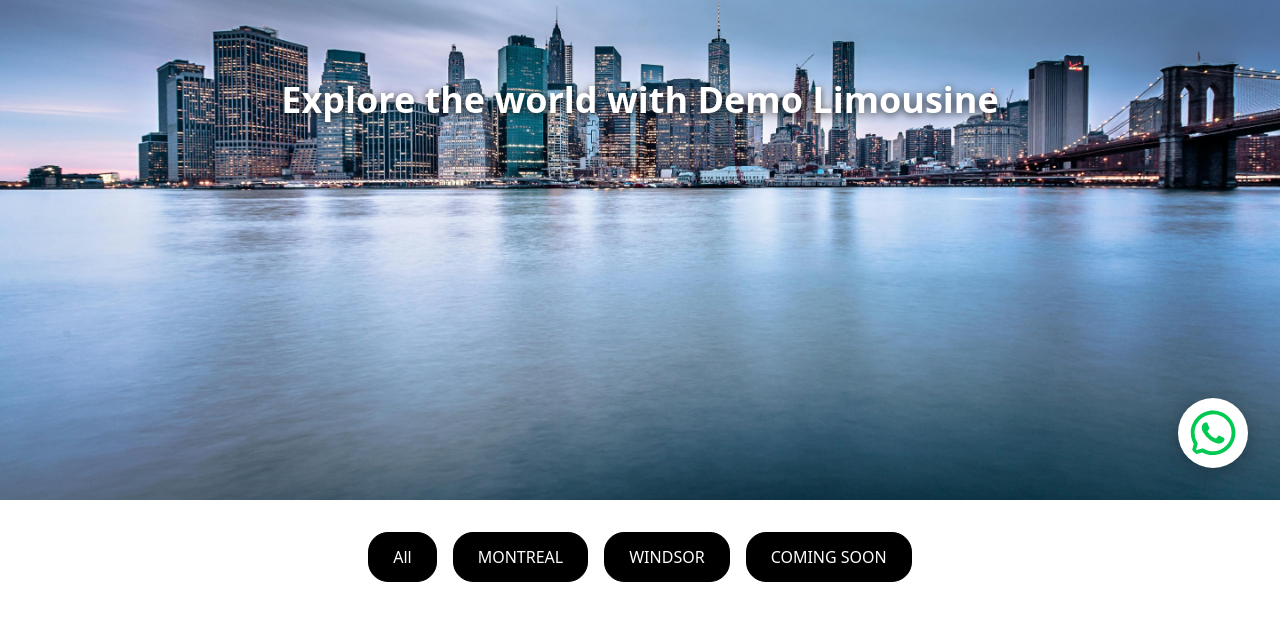
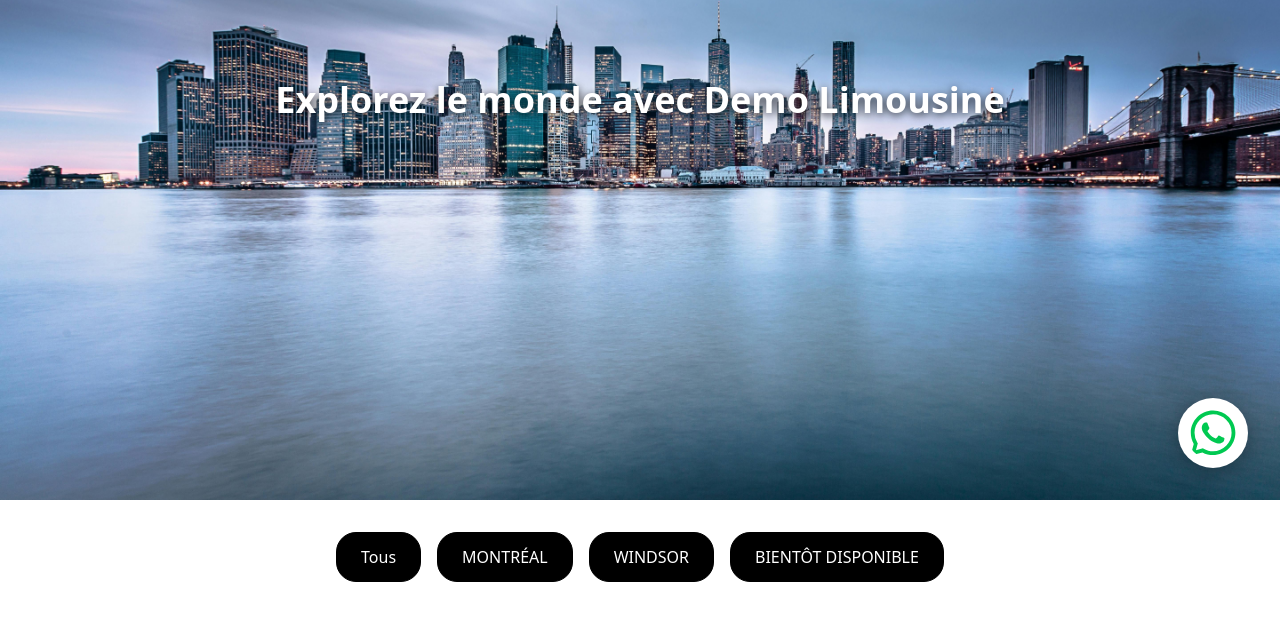
Before and after one commit to Basem-aymn/Demo-1, a React (Vite) app: page / in a window 1280 px wide. Shown: the part 300-932 px from the top of the page. Built offline with nearby package versions, Linux system fonts and the light colour scheme; a web font is replaced by a local one.

Commit message:
Implement lazy loading for images, add language toggle with translations, and add animations to NavBar. Revert last animation on first image section as requested.

```diff
--- a/src/App.jsx
+++ b/src/App.jsx
@@ -5,6 +5,7 @@ import IconFeatures from "./components/IconFeatures";
 import ReviewsCarousel from "./components/ReviewsCarousel";
 import Footer from "./components/Footer";
 import LazyBackground from "./components/LazyBackground";
+import translations from "./translations";
 import { MdWhatsapp } from "react-icons/md";
 import pexelsChris from "./assets/pexels-chris-schippers-139261-421927.jpg";
 
@@ -15,7 +16,12 @@ function App() {
     setLanguage((prevLang) => (prevLang === "fr" ? "en" : "fr"));
   };
 
-  const cities = ["All", "MONTREAL", "WINDSOR", "COMING SOON"];
+  const cities = [
+    translations[language].all,
+    translations[language].montreal,
+    translations[language].windsor,
+    translations[language].comingSoon,
+  ];
   const cards = Array(9).fill(null);
 
   return (
@@ -30,7 +36,7 @@ function App() {
       >
         <div className="absolute inset-0 flex flex-col items-center justify-center space-y-6">
           <h1 className="text-4xl font-bold text-white text-center px-4 drop-shadow-[0_2px_4px_rgba(0,0,0,0.8)]">
-            Explore the world with Demo Limousine
+            {translations[language].explore}
           </h1>
         </div>
       </LazyBackground>
@@ -61,7 +67,7 @@ function App() {
       >
         <div className="absolute inset-0 flex flex-col items-center justify-center space-y-6 py-8 sm:py-0">
           <h1 className="text-4xl font-bold text-white text-center px-4">
-            Our Luxury Experience
+            {translations[language].luxuryExperience}
           </h1>
           <IconFeatures />
         </div>
--- a/src/components/NavBar.jsx
+++ b/src/components/NavBar.jsx
@@ -9,8 +9,8 @@ const NavBar = ({ currentLanguage, toggleLanguage }) => {
   };
 
   return (
-    <div className="w-full fixed top-0 left-0 bg-black/70 z-50">
-      <nav className="w-full md:max-w-7xl mx-auto flex items-center justify-between p-4 relative">
+    <div className="w-full fixed top-0 left-0 bg-black/70 z-50 ">
+      <nav className="w-full md:max-w-7xl mx-auto flex items-center justify-between p-4 relative animate__animated animate__backInDown ">
         {/* Logo - left */}
         <SplitText
           text="demo"
--- a/src/main.jsx
+++ b/src/main.jsx
@@ -1,5 +1,5 @@
 import { createRoot } from "react-dom/client";
-// import "./animate.css";
+import 'animate.css';
 import "./index.css";
 import App from "./App.jsx";
 
--- /dev/null
+++ b/src/translations.js
@@ -0,0 +1,48 @@
+const translations = {
+  en: {
+    explore: "Explore the world with Demo Limousine",
+    all: "All",
+    montreal: "MONTREAL",
+    windsor: "WINDSOR",
+    comingSoon: "COMING SOON",
+    luxuryExperience: "Our Luxury Experience",
+    customerReviews: "Customer Reviews",
+    luxuryCar: "Luxury Car",
+    premiumService: "Premium Service",
+    fromPrice: "From $150",
+    privateRides: "Private Rides Completed",
+    crossBorder: "Cross-Border Transfers",
+    onTime: "On-Time Airport Transfers",
+    cityTours: "Private City Tours Delivered",
+    home: "Home",
+    services: "Our Services",
+    business: "For Business",
+    chauffeurs: "For Chauffeurs",
+    help: "Help",
+    packages: "Packages",
+  },
+  fr: {
+    explore: "Explorez le monde avec Demo Limousine",
+    all: "Tous",
+    montreal: "MONTRÉAL",
+    windsor: "WINDSOR",
+    comingSoon: "BIENTÔT DISPONIBLE",
+    luxuryExperience: "Notre Expérience de Luxe",
+    customerReviews: "Avis Clients",
+    luxuryCar: "Voiture de Luxe",
+    premiumService: "Service Premium",
+    fromPrice: "À partir de 150 $",
+    privateRides: "Courses Privées Terminées",
+    crossBorder: "Transferts Transfrontaliers",
+    onTime: "Transferts Aéroport Punctuels",
+    cityTours: "Tours de Ville Privés Livrés",
+    home: "Accueil",
+    services: "Nos Services",
+    business: "Pour les Entreprises",
+    chauffeurs: "Pour les Chauffeurs",
+    help: "Aide",
+    packages: "Forfaits",
+  },
+};
+
+export default translations;
```
